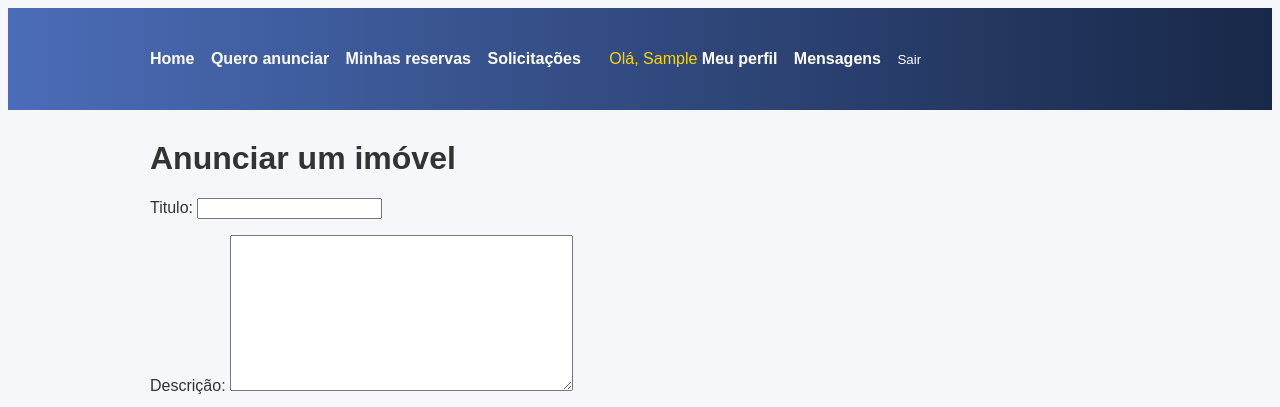
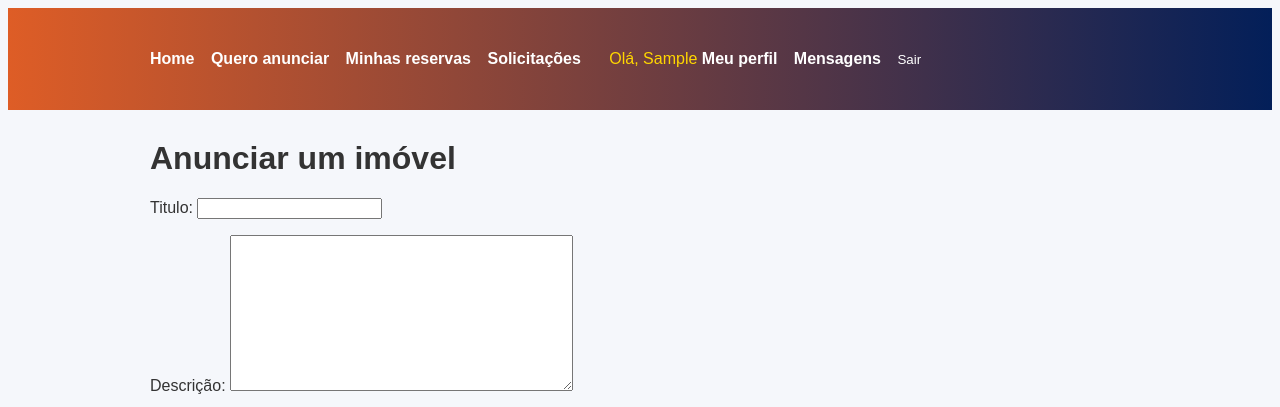
Before and after one commit to C14-2025/Aluga_Ai, a Django app: page /nova/ in a window 1280 px wide. Shown: the top 407 px of the page. Run offline with Django 4.2, Linux system fonts and the light colour scheme; the visitor is signed in with stand-in values (Sample User, id 1); data that the repository does not hold is empty.

Commit message:
Alterar cor de fundo do app

```diff
--- a/static/css/custom.css
+++ b/static/css/custom.css
@@ -10,7 +10,7 @@ body {
   padding: 0 20px;
 }
 .site-header {
-  background: linear-gradient(90deg, #4b6cb7, #182848);
+  background: linear-gradient(90deg, #de5d26, #031f59);
   color: #fff;
   padding: 12px 0;
 }
```
